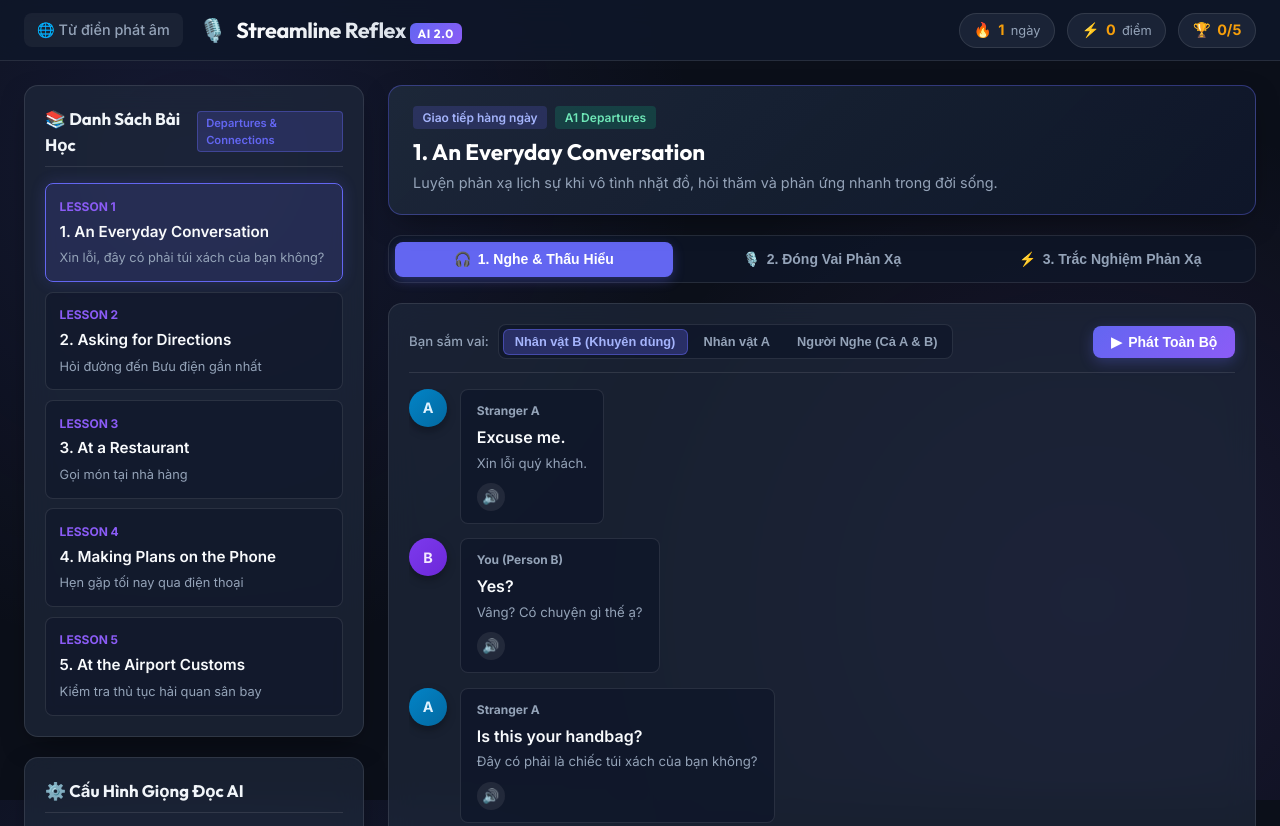
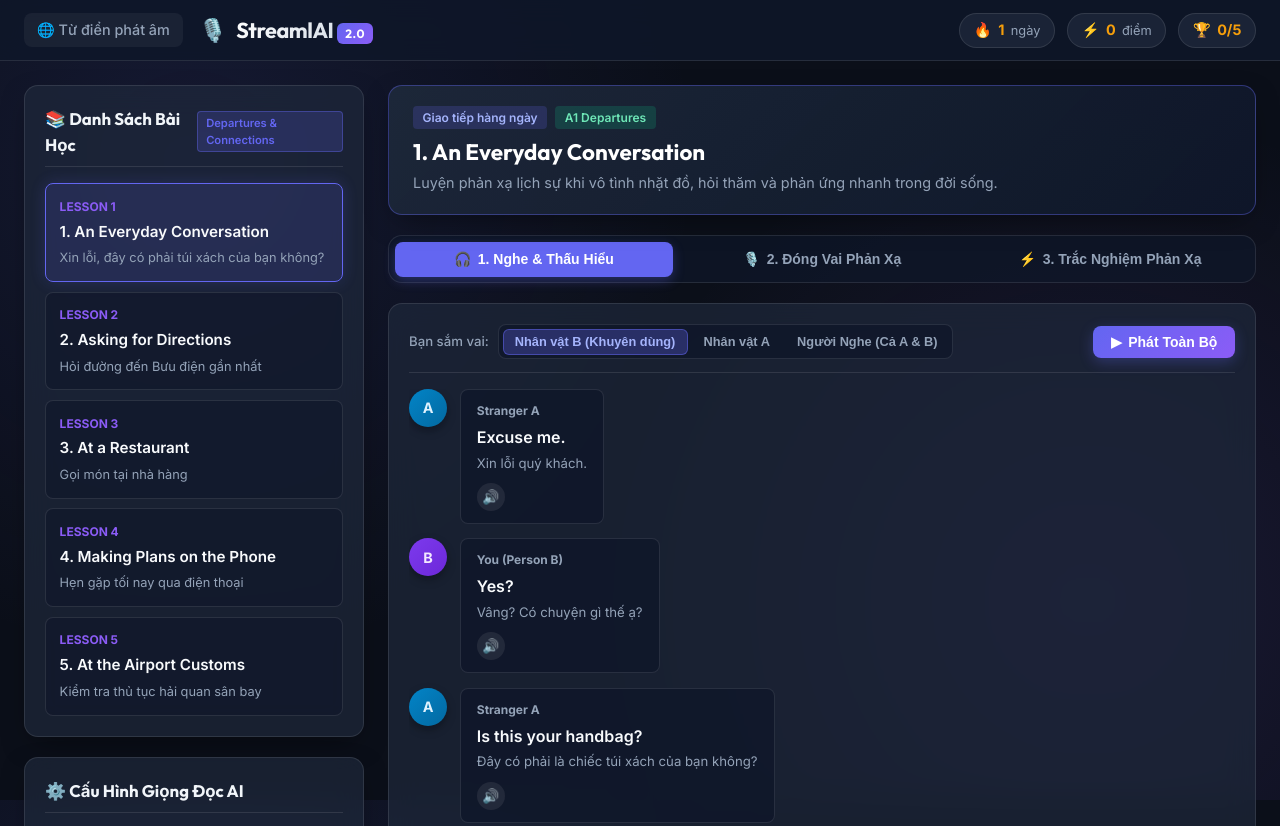
Before and after one commit to dangminhtuan/streamlineai, a website built with Vite: page index.html in a window 1280 px wide. Shown: the top 826 px of the page. Built offline with nearby package versions, Linux system fonts and the light colour scheme.

Commit message:
Rebrand to StreamlAI and deploy to streamlai.pages.dev

```diff
--- a/index.html
+++ b/index.html
@@ -19,7 +19,7 @@
         <a href="dict.html" class="back-link">🌐 Từ điển phát âm</a>
         <div class="brand-title">
           <span class="badge-icon">🎙️</span>
-          <h1>Streamline Reflex <span class="accent-badge">AI 2.0</span></h1>
+          <h1>StreamlAI <span class="accent-badge">2.0</span></h1>
         </div>
       </div>
 
```
Also changed, not shown: streamline.html (+1 -1 lines).
